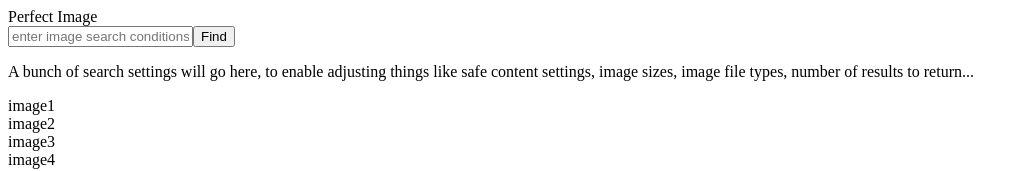
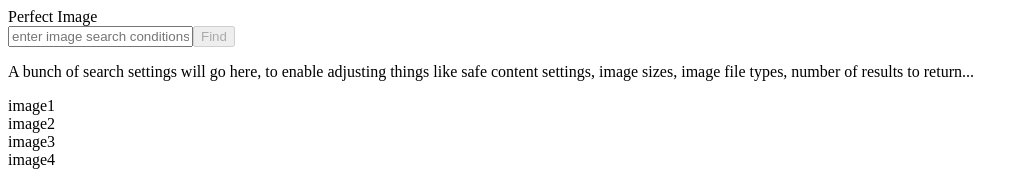
Before and after one commit to MissedMemo/lightbox-cool-school, a React app: page / in a window 1280 px wide. Shown: the top 171 px of the page, without its empty margins (0-1028 px from the left). Built offline with nearby package versions, Linux system fonts and the light colour scheme; the HTML template or start-up script is replaced by a standard one.

Commit message:
add search form button state, submit & edit handlers

```diff
--- a/client/src/components/searchbar.jsx
+++ b/client/src/components/searchbar.jsx
@@ -2,14 +2,40 @@ import React, {Component} from 'react';
 
 class SearchBar extends Component {
 
+  constructor(props) {
+    super(props);
+
+    this.state = {
+      searchText: ''
+    }
+
+    this.onEditText = this.onEditText.bind(this);
+    this.onFormSubmit = this.onFormSubmit.bind(this);
+  }
+
+  onEditText(e) {
+    this.setState({ searchText: e.target.value })
+  }
+
+  onFormSubmit(e) {
+    e.preventDefault();
+    console.log('submitting...');
+    //this.props.getImages( this.state.searchText );
+  }
+
   render() {
-    return <form className='search-form'>
-      <input type='text'
-        placeholder='enter image search conditions...'
-        // value set to local state...
-      />
-      <button type='submit'>Find</button>
-    </form>;
+    return (
+      <form className='search-form' onSubmit={ this.onFormSubmit } >
+        <input type='text'
+          placeholder='enter image search conditions...'
+          onChange={ this.onEditText }
+          value={ this.state.searchText }
+        />
+        <button type='submit' disabled={ !this.state.searchText }>
+          Find
+        </button>
+      </form>
+    );
   }
 };
 
```
